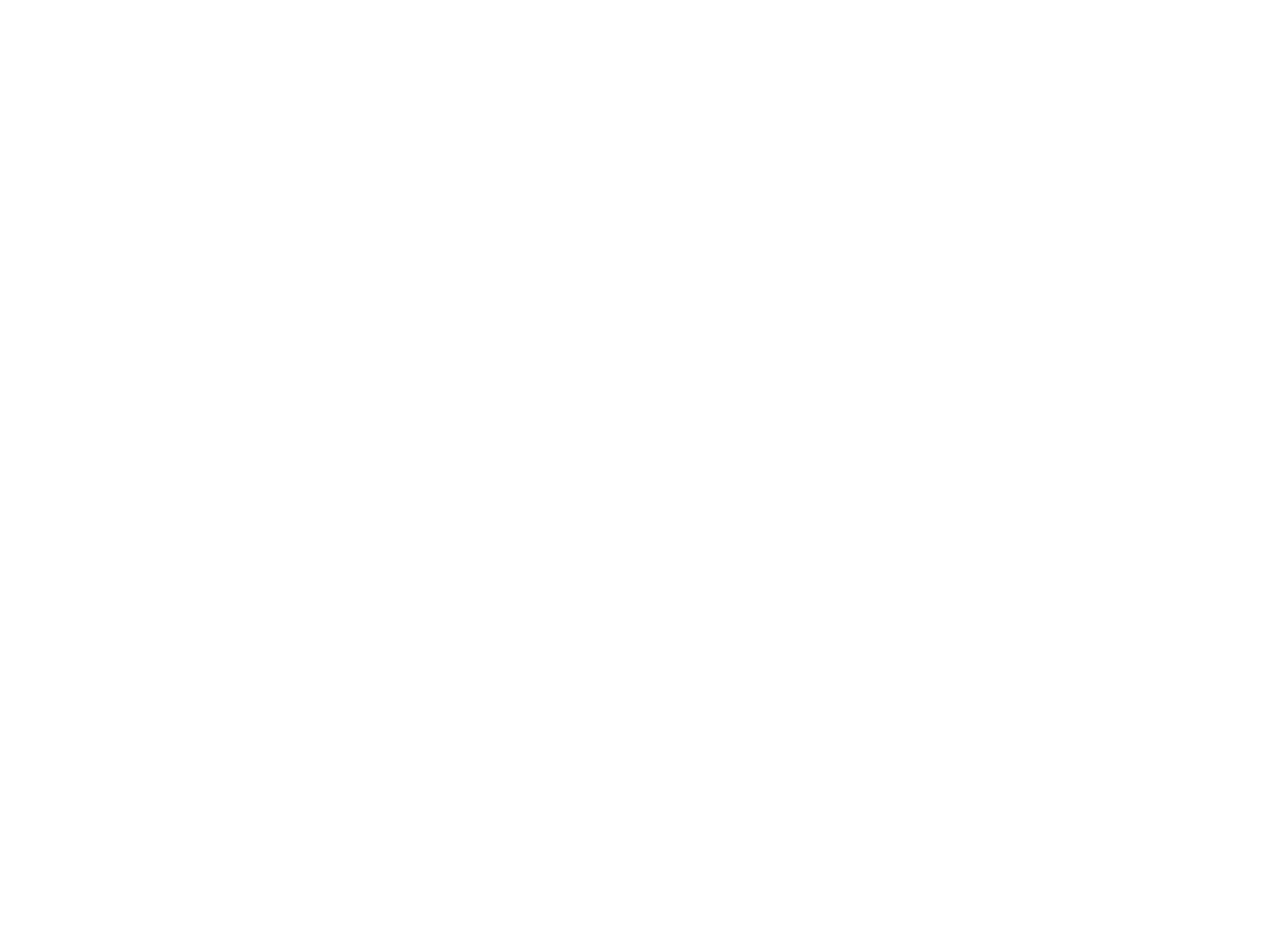
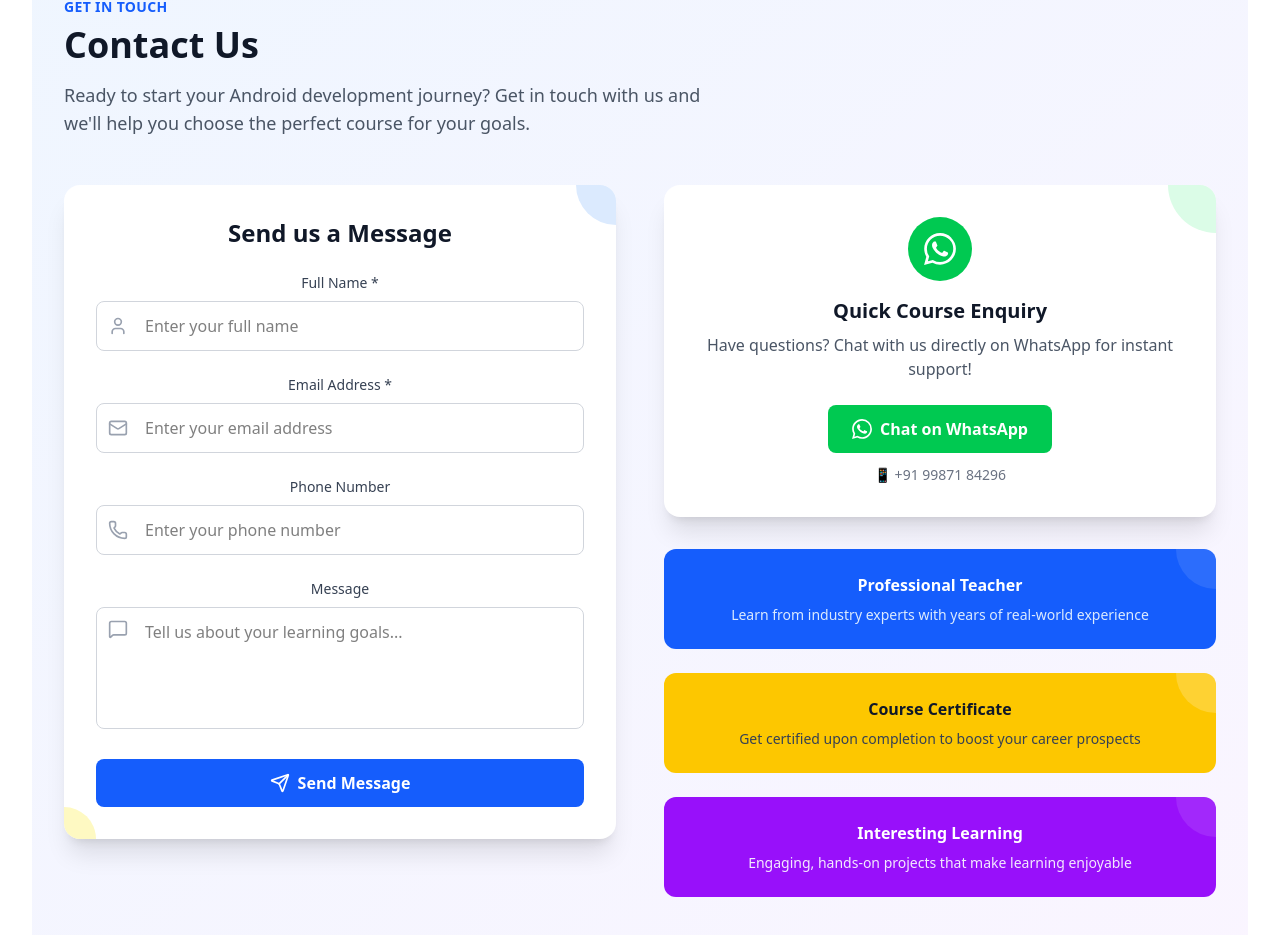
Before and after one commit to justacademy0/android_app_dev, a React (Vite) app in the folder frontend_app/: page / in a window 1280 px wide. Shown: the part 5518-6453 px from the top of the page. Before the commit the page ends 5483 px from the top, so only its background shows below. Built offline with nearby package versions, Linux system fonts and the light colour scheme.

Commit message:
contact secn

```diff
--- a/frontend_app/src/App.jsx
+++ b/frontend_app/src/App.jsx
@@ -5,6 +5,7 @@ import Navbar from './components/Navbar'
 import Hero from './pages/Hero'
 import Curriculum from './pages/Curriculum'
 import About from './pages/About'
+import Contact from './pages/Contact'
 
 
 function App() {
@@ -16,6 +17,7 @@ function App() {
       <Hero/>
       <Curriculum/>
       <About/>
+      <Contact/>
     </div>
 
   )
--- a/frontend_app/src/pages/Contact.jsx
+++ b/frontend_app/src/pages/Contact.jsx
@@ -1,4 +1,16 @@
 import React, { useState } from 'react';
+import { MessageCircle, User, Mail, Phone, MessageSquare, Send } from 'lucide-react';
+
+// WhatsApp Icon Component
+const WhatsAppIcon = ({ className = "w-8 h-8" }) => (
+  <svg
+    className={className}
+    viewBox="0 0 24 24"
+    fill="currentColor"
+  >
+    <path d="M17.472 14.382c-.297-.149-1.758-.867-2.03-.967-.273-.099-.471-.148-.67.15-.197.297-.767.966-.94 1.164-.173.199-.347.223-.644.075-.297-.15-1.255-.463-2.39-1.475-.883-.788-1.48-1.761-1.653-2.059-.173-.297-.018-.458.13-.606.134-.133.298-.347.446-.52.149-.174.198-.298.298-.497.099-.198.05-.371-.025-.52-.075-.149-.669-1.612-.916-2.207-.242-.579-.487-.5-.669-.51-.173-.008-.371-.01-.57-.01-.198 0-.52.074-.792.372-.272.297-1.04 1.016-1.04 2.479 0 1.462 1.065 2.875 1.213 3.074.149.198 2.096 3.2 5.077 4.487.709.306 1.262.489 1.694.625.712.227 1.36.195 1.871.118.571-.085 1.758-.719 2.006-1.413.248-.694.248-1.289.173-1.413-.074-.124-.272-.198-.57-.347m-5.421 7.403h-.004a9.87 9.87 0 01-5.031-1.378l-.361-.214-3.741.982.998-3.648-.235-.374a9.86 9.86 0 01-1.51-5.26c.001-5.45 4.436-9.884 9.888-9.884 2.64 0 5.122 1.03 6.988 2.898a9.825 9.825 0 012.893 6.994c-.003 5.45-4.437 9.884-9.885 9.884m8.413-18.297A11.815 11.815 0 0012.05 0C5.495 0 .16 5.335.157 11.892c0 2.096.547 4.142 1.588 5.945L.057 24l6.305-1.654a11.882 11.882 0 005.683 1.448h.005c6.554 0 11.89-5.335 11.893-11.893A11.821 11.821 0 0020.484 3.687"/>
+  </svg>
+);
 
 const Contact = () => {
   const [formData, setFormData] = useState({
@@ -7,115 +19,144 @@ const Contact = () => {
     phone: '',
     message: ''
   });
-  const [submitted, setSubmitted] = useState(false);
+  const [isSubmitted, setIsSubmitted] = useState(false);
 
-  const handleChange = (e) => {
-    setFormData({
-      ...formData,
-      [e.target.name]: e.target.value
-    });
+  const handleInputChange = (e) => {
+    const { name, value } = e.target;
+    setFormData(prev => ({
+      ...prev,
+      [name]: value
+    }));
   };
 
   const handleSubmit = (e) => {
     e.preventDefault();
-    setSubmitted(true);
     // Here you would typically send the data to your backend
     console.log('Form submitted:', formData);
+    setIsSubmitted(true);
+
+    // Reset form after 3 seconds
+    setTimeout(() => {
+      setIsSubmitted(false);
+      setFormData({ name: '', email: '', phone: '', message: '' });
+    }, 3000);
   };
 
-  const handleWhatsApp = () => {
-    const message = encodeURIComponent("Hi! I'm interested in the Android Course. Could you please provide more details?");
-    window.open(`https://wa.me/919987184296?text=${message}`, '_blank');
+  const handleWhatsAppClick = () => {
+    const phoneNumber = '+919987184296';
+    const message = 'Hi, I am interested in the Android Course. Could you please provide more details?';
+    const whatsappUrl = `https://wa.me/${phoneNumber.replace('+', '')}?text=${encodeURIComponent(message)}`;
+    window.open(whatsappUrl, '_blank');
   };
 
   return (
-    <section className="py-16 px-4 bg-gradient-to-br from-blue-50 to-white relative overflow-hidden">
-
+    <div className="bg-gradient-to-br from-blue-50 to-purple-50 py-16 px-4">
       <div className="max-w-6xl mx-auto">
+        {/* Header Section */}
         <div className="text-left mb-12">
-          <p className="text-blue-600 font-semibold text-lg mb-2">GET IN TOUCH</p>
-          <h2 className="text-4xl md:text-5xl font-bold text-gray-900 mb-4">
-            Contact <span className="text-blue-600">Us</span>
+          <p className="text-blue-600 font-semibold text-sm uppercase tracking-wide mb-2">
+            GET IN TOUCH
+          </p>
+          <h2 className="text-3xl md:text-4xl font-bold text-gray-900 mb-4">
+            Contact Us
           </h2>
-          <p className="text-gray-600 text-lg max-w-2xl">
-            Ready to start your Android development journey? Get in touch with us and we'll help you choose the perfect course for your career goals.
+          <p className="text-gray-600 text-lg max-w-2xl ">
+            Ready to start your Android development journey? Get in touch with us and we'll help you choose the perfect course for your goals.
           </p>
         </div>
 
         <div className="grid lg:grid-cols-2 gap-12 items-start">
           {/* Contact Form */}
-          <div className="bg-white rounded-2xl shadow-xl p-8 border border-gray-100">
-            {!submitted ? (
+          <div className="bg-white rounded-2xl shadow-xl p-8 relative overflow-hidden">
+            {/* Decorative elements */}
+            <div className="absolute top-0 right-0 w-20 h-20 bg-blue-100 rounded-full -translate-y-10 translate-x-10"></div>
+            <div className="absolute bottom-0 left-0 w-16 h-16 bg-yellow-100 rounded-full translate-y-8 -translate-x-8"></div>
+
+            <h3 className="text-2xl font-bold text-gray-900 mb-6">Send us a Message</h3>
+
+            {!isSubmitted ? (
               <div className="space-y-6">
                 <div>
-                  <label htmlFor="name" className="block text-sm font-semibold text-gray-700 mb-2">
+                  <label htmlFor="name" className="block text-sm font-medium text-gray-700 mb-2">
                     Full Name *
                   </label>
+                  <div className="relative">
+                    <User className="absolute left-3 top-1/2 -translate-y-1/2 text-gray-400 w-5 h-5" />
                     <input
                       type="text"
                       id="name"
                       name="name"
+                      value={formData.name}
+                      onChange={handleInputChange}
                       required
-                    value={formData.name}
-                    onChange={handleChange}
-                    className="w-full px-4 py-3 border border-gray-300 rounded-lg focus:ring-2 focus:ring-blue-500 focus:border-transparent transition-all"
+                      className="w-full pl-12 pr-4 py-3 border border-gray-300 rounded-lg focus:ring-2 focus:ring-blue-500 focus:border-transparent transition-all"
                       placeholder="Enter your full name"
                     />
                   </div>
+                </div>
 
                 <div>
-                  <label htmlFor="email" className="block text-sm font-semibold text-gray-700 mb-2">
+                  <label htmlFor="email" className="block text-sm font-medium text-gray-700 mb-2">
                     Email Address *
                   </label>
+                  <div className="relative">
+                    <Mail className="absolute left-3 top-1/2 -translate-y-1/2 text-gray-400 w-5 h-5" />
                     <input
                       type="email"
                       id="email"
                       name="email"
+                      value={formData.email}
+                      onChange={handleInputChange}
                       required
-                    value={formData.email}
-                    onChange={handleChange}
-                    className="w-full px-4 py-3 border border-gray-300 rounded-lg focus:ring-2 focus:ring-blue-500 focus:border-transparent transition-all"
+                      className="w-full pl-12 pr-4 py-3 border border-gray-300 rounded-lg focus:ring-2 focus:ring-blue-500 focus:border-transparent transition-all"
                       placeholder="Enter your email address"
                     />
                   </div>
+                </div>
 
                 <div>
-                  <label htmlFor="phone" className="block text-sm font-semibold text-gray-700 mb-2">
-                    Phone Number *
+                  <label htmlFor="phone" className="block text-sm font-medium text-gray-700 mb-2">
+                    Phone Number
                   </label>
+                  <div className="relative">
+                    <Phone className="absolute left-3 top-1/2 -translate-y-1/2 text-gray-400 w-5 h-5" />
                     <input
                       type="tel"
                       id="phone"
                       name="phone"
-                    required
                       value={formData.phone}
-                    onChange={handleChange}
-                    className="w-full px-4 py-3 border border-gray-300 rounded-lg focus:ring-2 focus:ring-blue-500 focus:border-transparent transition-all"
+                      onChange={handleInputChange}
+                      className="w-full pl-12 pr-4 py-3 border border-gray-300 rounded-lg focus:ring-2 focus:ring-blue-500 focus:border-transparent transition-all"
                       placeholder="Enter your phone number"
                     />
                   </div>
+                </div>
 
                 <div>
-                  <label htmlFor="message" className="block text-sm font-semibold text-gray-700 mb-2">
+                  <label htmlFor="message" className="block text-sm font-medium text-gray-700 mb-2">
                     Message
                   </label>
+                  <div className="relative">
+                    <MessageSquare className="absolute left-3 top-3 text-gray-400 w-5 h-5" />
                     <textarea
                       id="message"
                       name="message"
+                      value={formData.message}
+                      onChange={handleInputChange}
                       rows={4}
-                    value={formData.message}
-                    onChange={handleChange}
-                    className="w-full px-4 py-3 border border-gray-300 rounded-lg focus:ring-2 focus:ring-blue-500 focus:border-transparent transition-all resize-none"
-                    placeholder="Tell us about your learning goals and any specific questions you have..."
+                      className="w-full pl-12 pr-4 py-3 border border-gray-300 rounded-lg focus:ring-2 focus:ring-blue-500 focus:border-transparent transition-all resize-none"
+                      placeholder="Tell us about your learning goals..."
                     />
+                  </div>
                 </div>
 
                 <button
-                  type="submit"
-                  className="w-full bg-blue-600 hover:bg-blue-700 text-white font-semibold py-4 px-6 rounded-lg transition-all duration-300 transform hover:scale-105 hover:shadow-lg"
+                  onClick={handleSubmit}
+                  className="w-full bg-blue-600 hover:bg-blue-700 text-white font-semibold py-3 px-6 rounded-lg transition-colors flex items-center justify-center gap-2"
                 >
+                  <Send className="w-5 h-5" />
                   Send Message
-                </div>
+                </button>
               </div>
             ) : (
               <div className="text-center py-8">
@@ -124,47 +165,67 @@ const Contact = () => {
                     <path strokeLinecap="round" strokeLinejoin="round" strokeWidth={2} d="M5 13l4 4L19 7" />
                   </svg>
                 </div>
-                <h3 className="text-2xl font-bold text-gray-900 mb-2">Thank You!</h3>
-                <p className="text-gray-600 mb-6">
-                  We have received your message and will get back to you within 24 hours.
+                <h4 className="text-xl font-semibold text-gray-900 mb-2">Message Sent!</h4>
+                <p className="text-gray-600">
+                  Thank you for your interest! We'll get back to you within 24 hours.
                 </p>
-                <button
-                  onClick={() => setSubmitted(false)}
-                  className="text-blue-600 hover:text-blue-700 font-semibold"
-                >
-                  Send Another Message
-                </button>
               </div>
             )}
           </div>
 
-          {/* Contact Information */}
+          {/* WhatsApp Contact & Info */}
           <div className="space-y-8">
-            {/* WhatsApp Contact */}
-            <div className="bg-white rounded-2xl shadow-xl p-6 border border-gray-100">
+            {/* WhatsApp Card */}
+            <div className="bg-white rounded-2xl shadow-xl p-8 relative overflow-hidden">
+              <div className="absolute top-0 right-0 w-24 h-24 bg-green-100 rounded-full -translate-y-12 translate-x-12"></div>
+
               <div className="text-center">
-                <h4 className="text-xl font-bold text-gray-900 mb-3">Quick Course Enquiry</h4>
+                <div className="w-16 h-16 bg-green-500 rounded-full flex items-center justify-center mx-auto mb-4">
+                  <WhatsAppIcon className="w-8 h-8 text-white" />
+                </div>
+                <h3 className="text-xl font-bold text-gray-900 mb-2">Quick Course Enquiry</h3>
                 <p className="text-gray-600 mb-6">
                   Have questions? Chat with us directly on WhatsApp for instant support!
                 </p>
+
                 <button
-                  onClick={handleWhatsApp}
-                  className="inline-flex items-center space-x-3 bg-green-500 hover:bg-green-600 text-white font-semibold py-3 px-6 rounded-lg transition-all duration-300 transform hover:scale-105 hover:shadow-lg"
+                  onClick={handleWhatsAppClick}
+                  className="bg-green-500 hover:bg-green-600 text-white font-semibold py-3 px-6 rounded-lg transition-colors flex items-center gap-2 mx-auto"
                 >
-                  <svg className="w-6 h-6" fill="currentColor" viewBox="0 0 24 24">
-                    <path d="M17.472 14.382c-.297-.149-1.758-.867-2.03-.967-.273-.099-.471-.148-.67.15-.197.297-.767.966-.94 1.164-.173.199-.347.223-.644.075-.297-.15-1.255-.463-2.39-1.475-.883-.788-1.48-1.761-1.653-2.059-.173-.297-.018-.458.13-.606.134-.133.298-.347.446-.52.149-.174.198-.298.298-.497.099-.198.05-.371-.025-.52-.075-.149-.669-1.612-.916-2.207-.242-.579-.487-.5-.669-.51-.173-.008-.371-.01-.57-.01-.198 0-.52.074-.792.372-.272.297-1.04 1.016-1.04 2.479 0 1.462 1.065 2.875 1.213 3.074.149.198 2.096 3.2 5.077 4.487.709.306 1.262.489 1.694.625.712.227 1.36.195 1.871.118.571-.085 1.758-.719 2.006-1.413.248-.694.248-1.289.173-1.413-.074-.124-.272-.198-.57-.347m-5.421 7.403h-.004a9.87 9.87 0 01-5.031-1.378l-.361-.214-3.741.982.998-3.648-.235-.374a9.86 9.86 0 01-1.51-5.26c.001-5.45 4.436-9.884 9.888-9.884 2.64 0 5.122 1.03 6.988 2.898a9.825 9.825 0 012.893 6.994c-.003 5.45-4.437 9.884-9.885 9.884m8.413-18.297A11.815 11.815 0 0012.05 0C5.495 0 .16 5.335.157 11.892c0 2.096.547 4.142 1.588 5.945L.057 24l6.305-1.654a11.882 11.882 0 005.683 1.448h.005c6.554 0 11.89-5.335 11.893-11.893A11.821 11.821 0 0020.465 3.488"/>
-                  </svg>
-                  <div className="text-left">
-                    <div className="text-sm">WhatsApp Us</div>
-                    <div className="text-xs opacity-90">+91 99871 84296</div>
+                  <WhatsAppIcon className="w-5 h-5" />
+                  Chat on WhatsApp
+                </button>
+
+                <p className="text-sm text-gray-500 mt-3">
+                  📱 +91 99871 84296
+                </p>
               </div>
-                </button>
+            </div>
+
+            {/* Info Cards */}
+            <div className="grid grid-cols-1 gap-6">
+              <div className="bg-blue-600 text-white rounded-xl p-6 relative overflow-hidden">
+                <div className="absolute top-0 right-0 w-20 h-20 bg-white/10 rounded-full -translate-y-10 translate-x-10"></div>
+                <h4 className="font-semibold mb-2">Professional Teacher</h4>
+                <p className="text-blue-100 text-sm">Learn from industry experts with years of real-world experience</p>
+              </div>
+
+              <div className="bg-yellow-400 text-gray-900 rounded-xl p-6 relative overflow-hidden">
+                <div className="absolute top-0 right-0 w-20 h-20 bg-white/20 rounded-full -translate-y-10 translate-x-10"></div>
+                <h4 className="font-semibold mb-2">Course Certificate</h4>
+                <p className="text-gray-700 text-sm">Get certified upon completion to boost your career prospects</p>
+              </div>
+
+              <div className="bg-purple-600 text-white rounded-xl p-6 relative overflow-hidden">
+                <div className="absolute top-0 right-0 w-20 h-20 bg-white/10 rounded-full -translate-y-10 translate-x-10"></div>
+                <h4 className="font-semibold mb-2">Interesting Learning</h4>
+                <p className="text-purple-100 text-sm">Engaging, hands-on projects that make learning enjoyable</p>
               </div>
             </div>
           </div>
         </div>
       </div>
-    </section>
+    </div>
   );
 };
 
```
Lines whose indentation alone changed are shown as unchanged.
